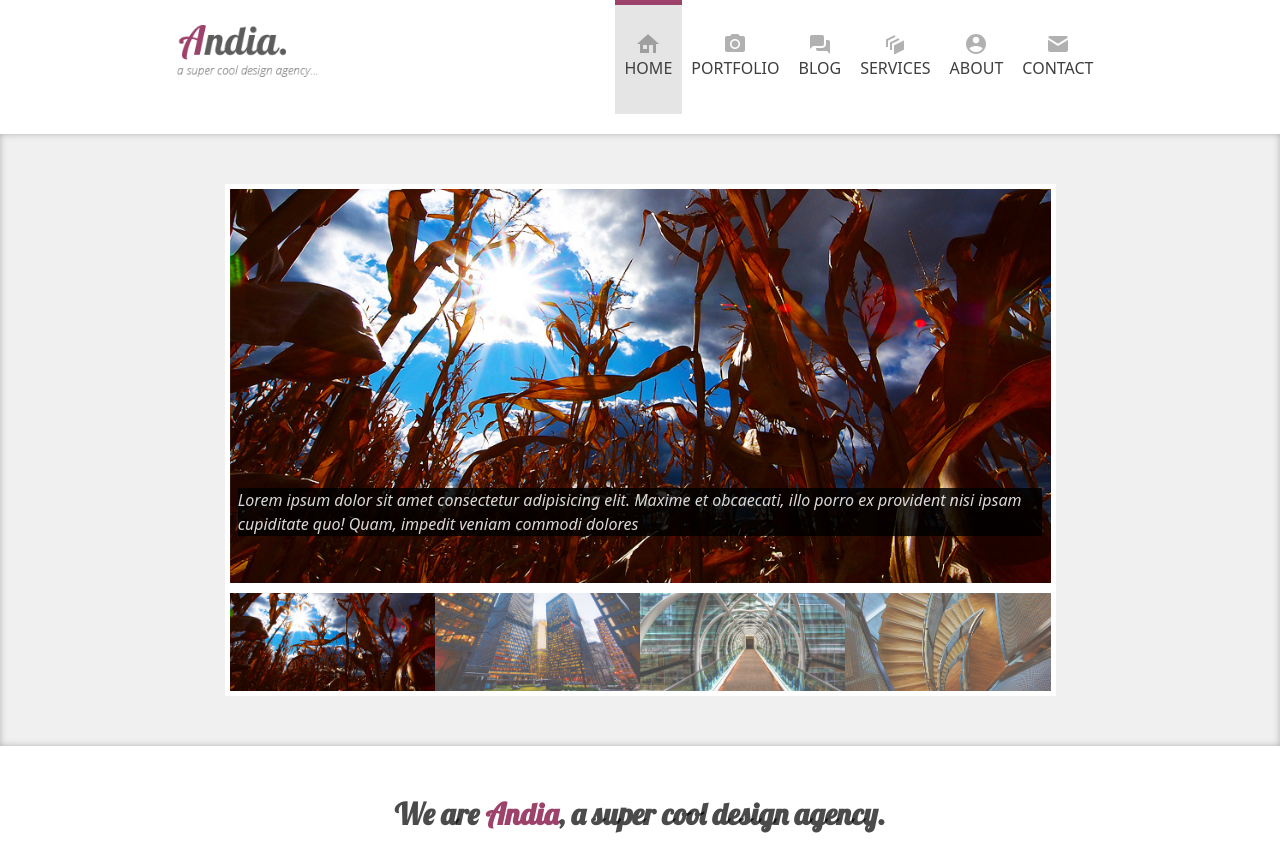
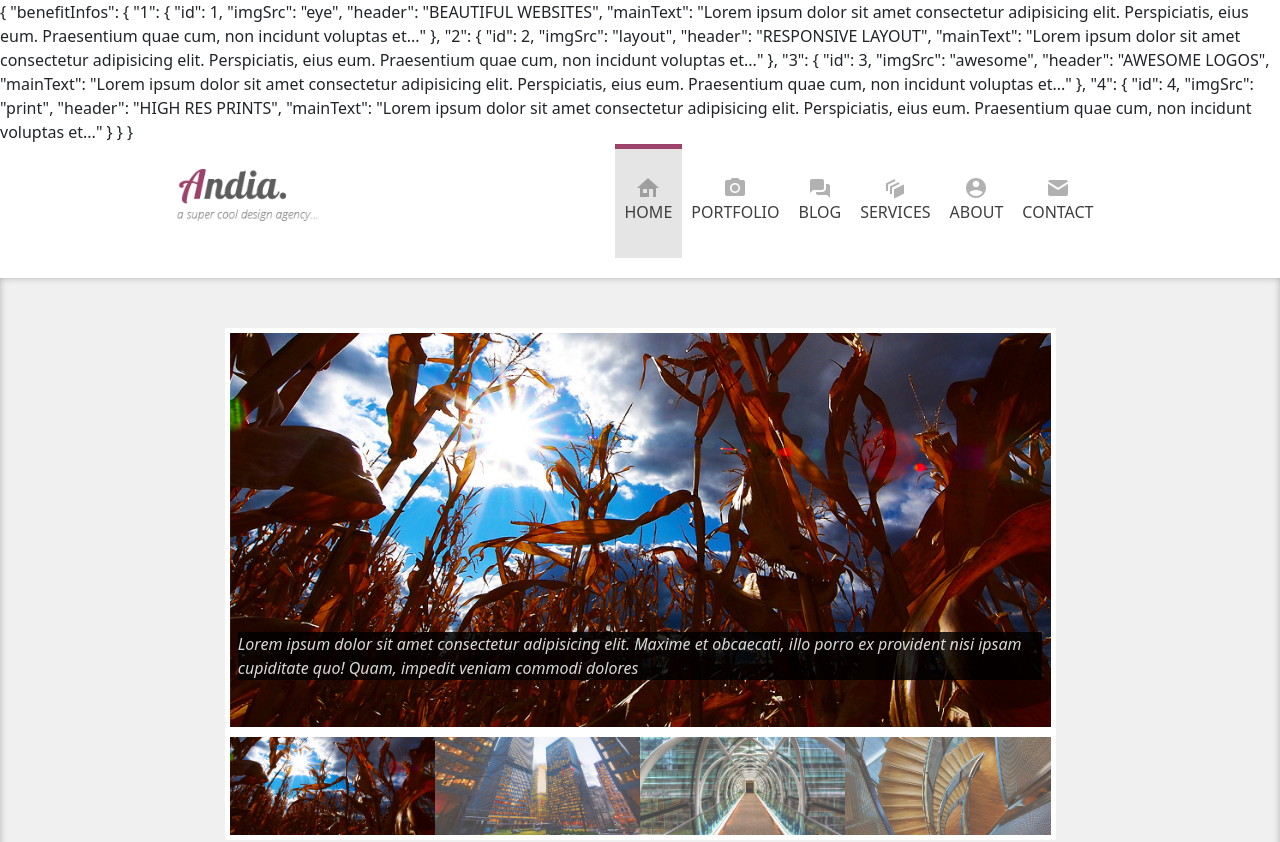
Before and after one commit to AlekseyMegliy/Andia-vue, a Vue app: page / in a window 1280 px wide. Shown: the top 842 px of the page. Built offline with nearby package versions, Linux system fonts and the light colour scheme.

Commit message:
json in vue

```diff
--- a/jsconfig.json
+++ b/jsconfig.json
@@ -4,6 +4,7 @@
     "module": "esnext",
     "baseUrl": "./",
     "moduleResolution": "node",
+    "resolveJsonModule": true,
     "paths": {
       "@/*": [
         "src/*"
--- /dev/null
+++ b/jsoninform.json
@@ -0,0 +1,9 @@
+
+{
+"benefitInfos": {
+    "1": {"id":1, "imgSrc": "eye", "header": "BEAUTIFUL WEBSITES", "mainText": "Lorem ipsum dolor sit amet consectetur adipisicing elit. Perspiciatis, eius eum. Praesentium quae cum, non incidunt voluptas et..."},
+    "2": {"id":2, "imgSrc": "layout", "header": "RESPONSIVE LAYOUT", "mainText": "Lorem ipsum dolor sit amet consectetur adipisicing elit. Perspiciatis, eius eum. Praesentium quae cum, non incidunt voluptas et..."},
+    "3": {"id":3, "imgSrc": "awesome", "header": "AWESOME LOGOS", "mainText": "Lorem ipsum dolor sit amet consectetur adipisicing elit. Perspiciatis, eius eum. Praesentium quae cum, non incidunt voluptas et..."},
+    "4": {"id":4, "imgSrc": "print", "header": "HIGH RES PRINTS", "mainText": "Lorem ipsum dolor sit amet consectetur adipisicing elit. Perspiciatis, eius eum. Praesentium quae cum, non incidunt voluptas et..."}
+}
+}
--- a/package.json
+++ b/package.json
@@ -8,6 +8,7 @@
     "lint": "vue-cli-service lint"
   },
   "dependencies": {
+    "axios": "^1.2.1",
     "core-js": "^3.8.3",
     "vue": "^3.2.13",
     "vue-router": "^4.1.6"
--- a/src/App.vue
+++ b/src/App.vue
@@ -4,37 +4,30 @@
     <Main  v-bind:isOpen="isOpen" />
     <Footer /> -->
     <!-- <Home /> -->
-
+    <div id="app">
+  {{ info}}
+</div>
     <RouterView></RouterView>
   </div>
 </template>
 <script>
+  // import axios from 'axios'
 
-  // import Home from "@/pages/HomePage.vue";
-  // import Portfolio from "@/pages/PortfolioPage.vue";
-  export default {
-  // name: 'app',
-  // components: {Home}}
-  //  import Header from "@/components/HeaderComponent.vue";
-  //  import Main from "@/components/MainComponent.vue";
-  //  import Footer from "@/components/FooterComponent.vue";
-  //  export default {
+// import { info } from 'json';
 
-  //    name: 'app',
-  //    data() {
-  //      return{
-  //        page: 1,
-  //        isOpen: false
-  //      }
-  //    },
-  //    components: {Header, Main, Footer},
+ import jsonData from '../jsoninform.json'
+//  let parsejson = JSON.stringify(jsonData)
+//  alert(parsejson)
+ export default {
+    data() {
+      return {
+        info:jsonData
 
-  //    methods:{
-  //      onOpen(data){
-  //        this.isOpen = data.open;
-
-  //      }
-  //    }
+      }
+    },
+    mounted(){
+      // axios.get('https://api.coindesk.com/v1/bpi/currentprice.json').then(response => (this.info = JSON.parse(response)));
+    }
   }
 
 </script>
```
Also changed, not shown: 1 other file (tests, documents, lock files or other folders).
